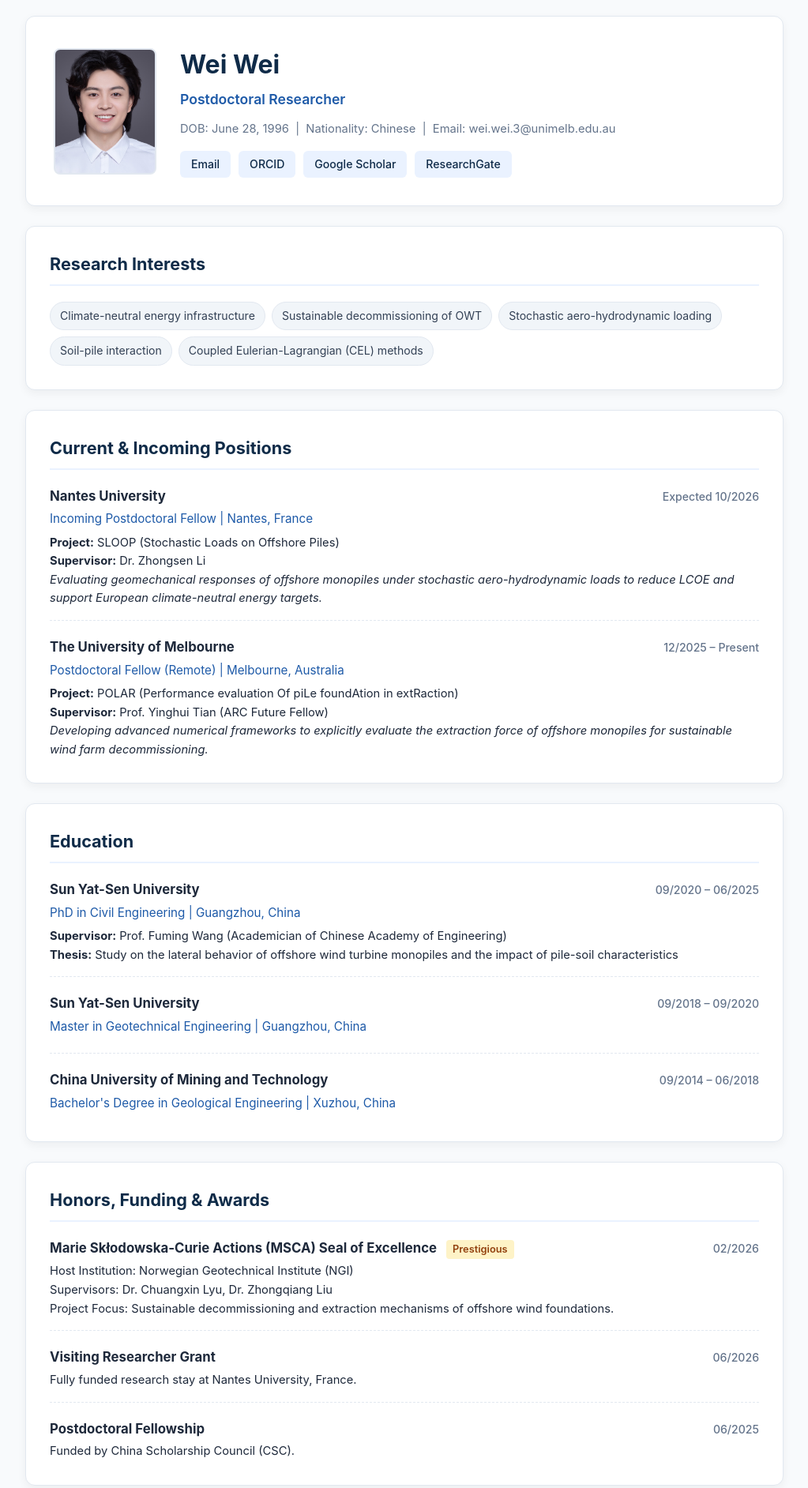
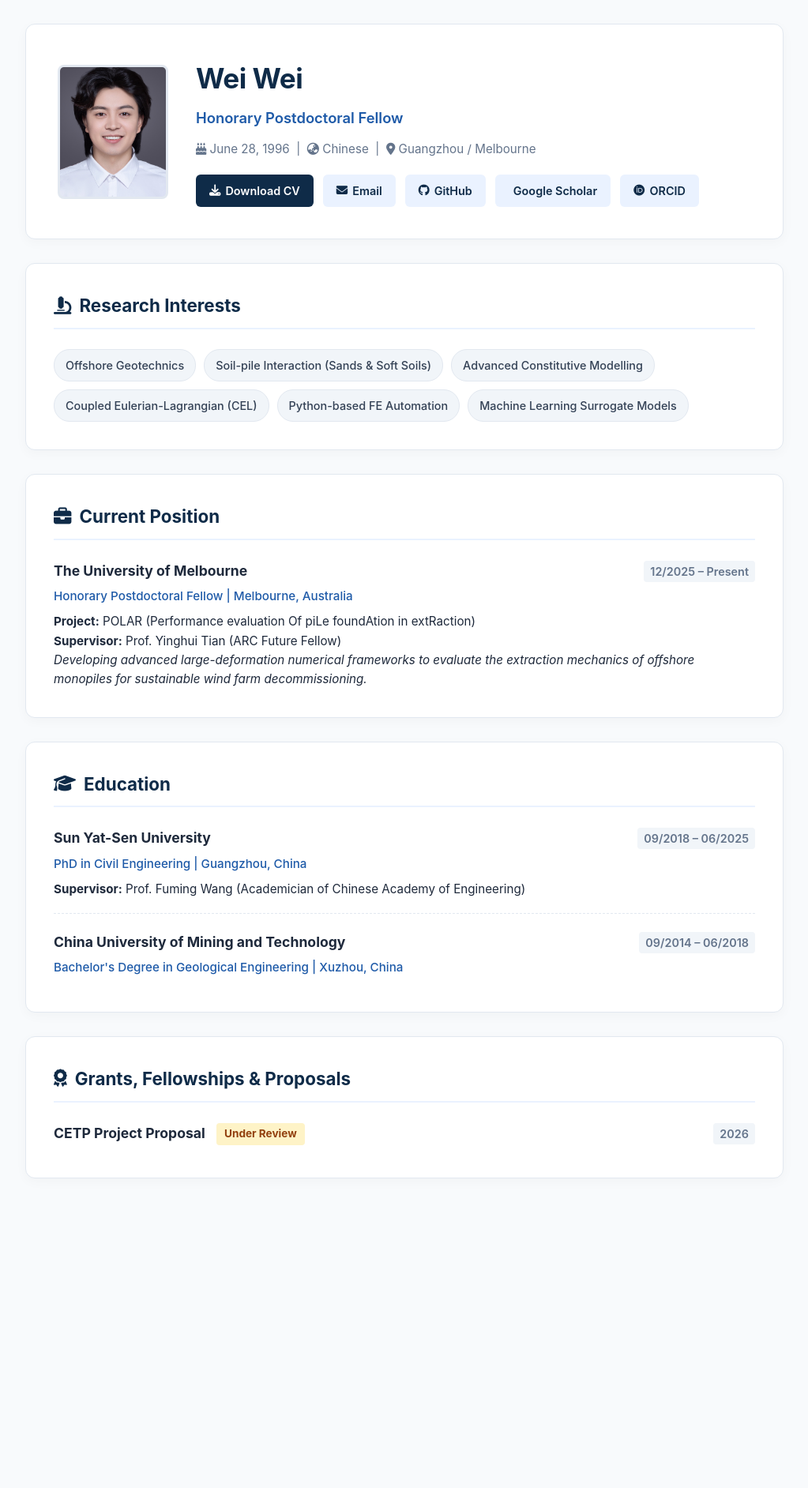
Before and after one commit to SalvatoreWei/weiwei-geotech.github.io, a plain HTML site: page index.html in a window 1280 px wide. Shown: the top 1884 px of the page at 79% size, without its empty margins (128-1151 px from the left). After the commit the page ends 1552 px from the top, so only its background shows below. Drawn offline with Linux system fonts and the light colour scheme.

Commit message:
Update index.html

```diff
--- a/index.html
+++ b/index.html
@@ -3,7 +3,9 @@
 <head>
     <meta charset="UTF-8">
     <meta name="viewport" content="width=device-width, initial-scale=1.0">
-    <title>Wei Wei - Academic Profile & Research Website</title>
+    <title>Wei Wei - Academic Profile & Research</title>
+    <!-- 引入 FontAwesome 图标库 -->
+    <link rel="stylesheet" href="https://cdnjs.cloudflare.com/ajax/libs/font-awesome/6.4.0/css/all.min.css">
     <style>
         :root {
             --primary-color: #0f2b48;
@@ -15,6 +17,7 @@
             --text-main: #1e293b;
             --text-muted: #64748b;
             --border-color: #e2e8f0;
+            --highlight-btn: #dc2626;
         }
 
         * {
@@ -28,7 +31,7 @@
             line-height: 1.6;
             color: var(--text-main);
             background-color: var(--bg-color);
-            padding: 20px;
+            padding: 30px 20px;
         }
 
         .container {
@@ -39,62 +42,71 @@
         /* Profile Header */
         .profile-card {
             background: var(--card-bg);
-            padding: 35px;
+            padding: 40px;
             border-radius: 12px;
-            box-shadow: 0 4px 12px rgba(0,0,0,0.05);
+            box-shadow: 0 4px 15px rgba(0,0,0,0.03);
             display: flex;
-            gap: 30px;
+            gap: 35px;
             align-items: center;
-            margin-bottom: 25px;
+            margin-bottom: 30px;
             border: 1px solid var(--border-color);
+            transition: transform 0.3s ease;
+        }
+
+        .profile-card:hover {
+            transform: translateY(-2px);
+            box-shadow: 0 8px 25px rgba(0,0,0,0.06);
         }
 
         .avatar {
-            width: 130px;
-            height: 160px;
+            width: 140px;
+            height: 170px;
             object-fit: cover;
             border-radius: 8px;
-            border: 2px solid var(--border-color);
+            border: 3px solid var(--border-color);
             background-color: #e2e8f0;
             flex-shrink: 0;
         }
 
         .profile-info h1 {
-            font-size: 2rem;
+            font-size: 2.2rem;
             color: var(--primary-color);
-            margin-bottom: 5px;
+            margin-bottom: 8px;
+            letter-spacing: -0.5px;
         }
 
         .profile-info .title {
-            font-size: 1.1rem;
+            font-size: 1.15rem;
             font-weight: 600;
             color: var(--accent-color);
             margin-bottom: 12px;
         }
 
         .meta-list {
-            font-size: 0.92rem;
+            font-size: 0.95rem;
             color: var(--text-muted);
-            margin-bottom: 15px;
+            margin-bottom: 20px;
         }
 
         .links-group {
             display: flex;
             flex-wrap: wrap;
-            gap: 10px;
+            gap: 12px;
         }
 
         .link-btn {
             display: inline-flex;
             align-items: center;
-            padding: 6px 14px;
+            gap: 6px;
+            padding: 8px 16px;
             border-radius: 6px;
             background: var(--badge-bg);
             color: var(--badge-text);
             text-decoration: none;
-            font-size: 0.88rem;
-            font-weight: 500;
+            font-size: 0.9rem;
+            font-weight: 600;
             transition: all 0.2s;
+            border: 1px solid transparent;
         }
 
         .link-btn:hover {
@@ -102,31 +114,45 @@
             color: #fff;
         }
 
+        .link-btn.primary {
+            background: var(--primary-color);
+            color: #fff;
+        }
+
+        .link-btn.primary:hover {
+            background: var(--accent-color);
+        }
+
         /* Section Layout */
         .section {
             background: var(--card-bg);
-            padding: 30px;
+            padding: 35px;
             border-radius: 12px;
-            box-shadow: 0 4px 12px rgba(0,0,0,0.05);
-            margin-bottom: 25px;
+            box-shadow: 0 4px 15px rgba(0,0,0,0.03);
+            margin-bottom: 30px;
             border: 1px solid var(--border-color);
+            transition: transform 0.3s ease;
+        }
+
+        .section:hover {
+            transform: translateY(-2px);
         }
 
         .section-title {
-            font-size: 1.35rem;
+            font-size: 1.4rem;
             color: var(--primary-color);
             border-bottom: 2px solid var(--badge-bg);
-            padding-bottom: 8px;
-            margin-bottom: 20px;
+            padding-bottom: 10px;
+            margin-bottom: 25px;
             display: flex;
             align-items: center;
-            justify-content: space-between;
+            gap: 10px;
         }
 
         /* Experience & Education Item */
         .item {
-            margin-bottom: 20px;
-            padding-bottom: 15px;
+            margin-bottom: 22px;
+            padding-bottom: 18px;
             border-bottom: 1px dashed var(--border-color);
         }
 
@@ -140,58 +166,72 @@
             display: flex;
             justify-content: space-between;
             align-items: baseline;
-            margin-bottom: 4px;
+            margin-bottom: 6px;
         }
 
         .item-title {
             font-weight: 700;
-            font-size: 1.05rem;
+            font-size: 1.1rem;
             color: var(--text-main);
         }
 
         .item-date {
-            font-size: 0.88rem;
+            font-size: 0.9rem;
             color: var(--text-muted);
-            font-weight: 500;
+            font-weight: 600;
+            background: #f1f5f9;
+            padding: 2px 8px;
+            border-radius: 4px;
         }
 
         .item-sub {
             font-size: 0.95rem;
             color: var(--accent-color);
-            margin-bottom: 6px;
+            margin-bottom: 8px;
+            font-weight: 500;
         }
 
         .item-desc {
-            font-size: 0.92rem;
+            font-size: 0.95rem;
             color: var(--text-main);
+            line-height: 1.6;
         }
 
-        /* Highlight Cards for Awards */
+        /* Highlight Cards for Awards & Software */
         .award-badge {
             display: inline-block;
             background-color: #fef3c7;
             color: #92400e;
-            padding: 2px 8px;
+            padding: 3px 10px;
             border-radius: 4px;
-            font-size: 0.8rem;
-            font-weight: 600;
-            margin-left: 8px;
+            font-size: 0.85rem;
+            font-weight: 700;
+            margin-left: 10px;
+            vertical-align: middle;
         }
 
         /* Tags for Skills */
         .tag-group {
             display: flex;
             flex-wrap: wrap;
-            gap: 8px;
+            gap: 10px;
         }
 
         .tag {
             background-color: #f1f5f9;
             color: #334155;
-            padding: 6px 12px;
+            padding: 8px 14px;
             border-radius: 20px;
-            font-size: 0.88rem;
+            font-size: 0.9rem;
+            font-weight: 500;
             border: 1px solid #e2e8f0;
+            transition: all 0.2s;
+        }
+
+        .tag:hover {
+            background-color: var(--badge-bg);
+            color: var(--accent-color);
+            border-color: var(--accent-color);
         }
 
         /* Publications List */
@@ -200,28 +240,46 @@
         }
 
         .pub-item {
-            margin-bottom: 14px;
-            font-size: 0.93rem;
-            line-height: 1.5;
+            margin-bottom: 16px;
+            font-size: 0.95rem;
+            line-height: 1.6;
+            padding-left: 1.5rem;
+            position: relative;
+        }
+
+        .pub-item::before {
+            content: "\f02d";
+            font-family: "Font Awesome 6 Free";
+            font-weight: 900;
+            position: absolute;
+            left: 0;
+            color: var(--accent-color);
+        }
+
+        .pub-item.patent::before {
+            content: "\f0eb"; /* Lightbulb icon for patents */
         }
 
         .pub-item a {
             color: var(--accent-color);
             text-decoration: none;
+            font-weight: 600;
         }
 
         .pub-item a:hover {
             text-decoration: underline;
         }
 
-        @media (max-width: 640px) {
+        @media (max-width: 768px) {
             .profile-card {
                 flex-direction: column;
                 text-align: center;
+                padding: 30px 20px;
             }
             .item-header {
                 flex-direction: column;
                 align-items: flex-start;
+                gap: 5px;
             }
             .links-group {
                 justify-content: center;
@@ -233,87 +291,71 @@
 
 <div class="container">
 
+    <!-- Profile Header -->
     <div class="profile-card">
-        <img src="photo.jpg" alt="Wei Wei" class="avatar" onerror="this.src='https://via.placeholder.com/130x160?text=Wei+Wei'">
+        <img src="photo.jpg" alt="Wei Wei" class="avatar" onerror="this.src='https://via.placeholder.com/140x170?text=Wei+Wei'">
         <div class="profile-info">
             <h1>Wei Wei</h1>
-            <div class="title">Postdoctoral Researcher</div>
+            <div class="title">Honorary Postdoctoral Fellow</div>
             <div class="meta-list">
-                DOB: June 28, 1996 &nbsp;|&nbsp; Nationality: Chinese &nbsp;|&nbsp; Email: wei.wei.3@unimelb.edu.au
+                <i class="fa-solid fa-cake-candles"></i> June 28, 1996 &nbsp;|&nbsp;
+                <i class="fa-solid fa-earth-asia"></i> Chinese &nbsp;|&nbsp;
+                <i class="fa-solid fa-location-dot"></i> Guangzhou / Melbourne
             </div>
             <div class="links-group">
-                <a href="mailto:wei.wei.3@unimelb.edu.au" class="link-btn">Email</a>
-                <a href="https://orcid.org/0009-0002-4076-4948" target="_blank" class="link-btn">ORCID</a>
-                <a href="https://scholar.google.com/citations?user=DBySXhAAAAAJ&hl=en" target="_blank" class="link-btn">Google Scholar</a>
-                <a href="https://www.researchgate.net/profile/Wei-Wei-239" target="_blank" class="link-btn">ResearchGate</a>
+                <!-- 核心按钮高亮 -->
+                <a href="CV_Wei_Wei.pdf" target="_blank" class="link-btn primary"><i class="fa-solid fa-download"></i> Download CV</a>
+                <a href="mailto:wei.wei.3@unimelb.edu.au" class="link-btn"><i class="fa-solid fa-envelope"></i> Email</a>
+                <a href="https://github.com/salvatorewei" target="_blank" class="link-btn"><i class="fa-brands fa-github"></i> GitHub</a>
+                <a href="https://scholar.google.com/citations?user=DBySXhAAAAAJ&hl=en" target="_blank" class="link-btn"><i class="fa-brands fa-google-scholar"></i> Google Scholar</a>
+                <a href="https://orcid.org/0009-0002-4076-4948" target="_blank" class="link-btn"><i class="fa-brands fa-orcid"></i> ORCID</a>
             </div>
         </div>
     </div>
 
+    <!-- Research Interests -->
     <div class="section">
-        <h2 class="section-title">Research Interests</h2>
+        <h2 class="section-title"><i class="fa-solid fa-microscope"></i> Research Interests</h2>
         <div class="tag-group">
-            <span class="tag">Climate-neutral energy infrastructure</span>
-            <span class="tag">Sustainable decommissioning of OWT</span>
-            <span class="tag">Stochastic aero-hydrodynamic loading</span>
-            <span class="tag">Soil-pile interaction</span>
-            <span class="tag">Coupled Eulerian-Lagrangian (CEL) methods</span>
+            <span class="tag">Offshore Geotechnics</span>
+            <span class="tag">Soil-pile Interaction (Sands & Soft Soils)</span>
+            <span class="tag">Advanced Constitutive Modelling</span>
+            <span class="tag">Coupled Eulerian-Lagrangian (CEL)</span>
+            <span class="tag">Python-based FE Automation</span>
+            <span class="tag">Machine Learning Surrogate Models</span>
         </div>
     </div>
 
+    <!-- Current Position -->
     <div class="section">
-        <h2 class="section-title">Current & Incoming Positions</h2>
-
-        <div class="item">
-            <div class="item-header">
-                <span class="item-title">Nantes University</span>
-                <span class="item-date">Expected 10/2026</span>
-            </div>
-            <div class="item-sub">Incoming Postdoctoral Fellow | Nantes, France</div>
-            <div class="item-desc">
-                <strong>Project:</strong> SLOOP (Stochastic Loads on Offshore Piles)<br>
-                <strong>Supervisor:</strong> Dr. Zhongsen Li<br>
-                <em>Evaluating geomechanical responses of offshore monopiles under stochastic aero-hydrodynamic loads to reduce LCOE and support European climate-neutral energy targets.</em>
-            </div>
-        </div>
-
+        <h2 class="section-title"><i class="fa-solid fa-briefcase"></i> Current Position</h2>
         <div class="item">
             <div class="item-header">
                 <span class="item-title">The University of Melbourne</span>
                 <span class="item-date">12/2025 – Present</span>
             </div>
-            <div class="item-sub">Postdoctoral Fellow (Remote) | Melbourne, Australia</div>
+            <div class="item-sub">Honorary Postdoctoral Fellow | Melbourne, Australia</div>
             <div class="item-desc">
                 <strong>Project:</strong> POLAR (Performance evaluation Of piLe foundAtion in extRaction)<br>
                 <strong>Supervisor:</strong> Prof. Yinghui Tian (ARC Future Fellow)<br>
-                <em>Developing advanced numerical frameworks to explicitly evaluate the extraction force of offshore monopiles for sustainable wind farm decommissioning.</em>
+                <em>Developing advanced large-deformation numerical frameworks to evaluate the extraction mechanics of offshore monopiles for sustainable wind farm decommissioning.</em>
             </div>
         </div>
     </div>
 
+    <!-- Education -->
     <div class="section">
-        <h2 class="section-title">Education</h2>
-
+        <h2 class="section-title"><i class="fa-solid fa-graduation-cap"></i> Education</h2>
         <div class="item">
             <div class="item-header">
                 <span class="item-title">Sun Yat-Sen University</span>
-                <span class="item-date">09/2020 – 06/2025</span>
+                <span class="item-date">09/2018 – 06/2025</span>
             </div>
             <div class="item-sub">PhD in Civil Engineering | Guangzhou, China</div>
             <div class="item-desc">
-                <strong>Supervisor:</strong> Prof. Fuming Wang (Academician of Chinese Academy of Engineering)<br>
-                <strong>Thesis:</strong> Study on the lateral behavior of offshore wind turbine monopiles and the impact of pile-soil characteristics
+                <strong>Supervisor:</strong> Prof. Fuming Wang (Academician of Chinese Academy of Engineering)
             </div>
         </div>
-
-        <div class="item">
-            <div class="item-header">
-                <span class="item-title">Sun Yat-Sen University</span>
-                <span class="item-date">09/2018 – 09/2020</span>
-            </div>
-            <div class="item-sub">Master in Geotechnical Engineering | Guangzhou, China</div>
-        </div>
-
         <div class="item">
             <div class="item-header">
                 <span class="item-title">China University of Mining and Technology</span>
@@ -323,120 +365,13 @@
         </div>
     </div>
 
+    <!-- Grants & Fellowships (更新了名字) -->
     <div class="section">
-        <h2 class="section-title">Honors, Funding & Awards</h2>
+        <h2 class="section-title"><i class="fa-solid fa-award"></i> Grants, Fellowships & Proposals</h2>
 
         <div class="item">
             <div class="item-header">
-                <span class="item-title">Marie Skłodowska-Curie Actions (MSCA) Seal of Excellence <span class="award-badge">Prestigious</span></span>
-                <span class="item-date">02/2026</span>
+                <span class="item-title">CETP Project Proposal <span class="award-badge">Under Review</span></span>
+                <span class="item-date">2026</span>
             </div>
             <div class="item-desc">
-                Host Institution: Norwegian Geotechnical Institute (NGI)<br>
-                Supervisors: Dr. Chuangxin Lyu, Dr. Zhongqiang Liu<br>
-                Project Focus: Sustainable decommissioning and extraction mechanisms of offshore wind foundations.
-            </div>
-        </div>
-
-        <div class="item">
-            <div class="item-header">
-                <span class="item-title">Visiting Researcher Grant</span>
-                <span class="item-date">06/2026</span>
-            </div>
-            <div class="item-desc">Fully funded research stay at Nantes University, France.</div>
-        </div>
-
-        <div class="item">
-            <div class="item-header">
-                <span class="item-title">Postdoctoral Fellowship</span>
-                <span class="item-date">06/2025</span>
-            </div>
-            <div class="item-desc">Funded by China Scholarship Council (CSC).</div>
-        </div>
-    </div>
-
-    <div class="section">
-        <h2 class="section-title">Key Research Projects</h2>
-
-        <div class="item">
-            <div class="item-header">
-                <span class="item-title">Marine Economic Development Program of Guangdong Province</span>
-                <span class="item-date">12/2023 – 12/2025</span>
-            </div>
-            <div class="item-desc">
-                Role: Designed and demonstrated scour protection systems using repurposed waste tires for monopiles (Total: €1,437,600).
-            </div>
-        </div>
-
-        <div class="item">
-            <div class="item-header">
-                <span class="item-title">Key-Area Research and Development Program of Guangdong Province</span>
-                <span class="item-date">09/2022 – Present</span>
-            </div>
-            <div class="item-desc">
-                Role: Field testing of seawater-soil heat transfer and soil deformation using fiber optic sensors (Total: €7,787,000).
-            </div>
-        </div>
-    </div>
-
-    <div class="section">
-        <h2 class="section-title">Publications & Patents</h2>
-
-        <h3 style="font-size: 1rem; color: var(--accent-color); margin-bottom: 10px;">Journal Articles & Conferences</h3>
-        <ul class="pub-list">
-            <li class="pub-item">
-                Fu, Z. Z., Qian, H. L., <strong>Wei, W.</strong>, Chu, X. X., Yang, F., Guo, C. C., Wang, F. M. (2025). An Informer-BiGRU-temporal attention multi-step wind speed prediction model based on spatial-temporal dimension denoising and combined VMD decomposition. <em>Energy</em>, 326, 136265. <a href="https://doi.org/10.1016/j.energy.2025.136265" target="_blank">[DOI]</a>
-            </li>
-            <li class="pub-item">
-                <strong>Wei, W.</strong>, Wang, F. M., Yang, F., Guo, C. C. (2024). Influence of soil and pile properties on the critical length of laterally loaded piles. <em>Applied Ocean Research</em>, 150, 104091. <a href="https://doi.org/10.1016/j.apor.2024.104091" target="_blank">[DOI]</a>
-            </li>
-            <li class="pub-item">
-                <strong>Wei, W.</strong>, Wang, F. M., Yang, F., Guo, C. C. (2025). Behavior of rigid and semi-rigid monopiles: a critical analysis of ultimate capacity. <em>5th ISFOG, Nantes.</em> <a href="https://www.issmge.org/uploads/publications/132/133/ISFOG2025-473.pdf" target="_blank">[PDF]</a>
-            </li>
-            <li class="pub-item">
-                <strong>Wei, W.</strong>, Wang, F. M., Yang, F., Guo, C. C. (2024). Influence of Soil and Pile Properties on the Critical and Rotation Length of Laterally Loaded Piles. <em>34th ISOPE, Rhodes.</em> <a href="https://onepetro.org/ISOPEIOPEC/proceedings-abstract/ISOPE24/546569" target="_blank">[Link]</a>
-            </li>
-        </ul>
-
-        <h3 style="font-size: 1rem; color: var(--accent-color); margin: 15px 0 10px 0;">Patents</h3>
-        <ul class="pub-list">
-            <li class="pub-item">
-                <strong>Wei, W.</strong>, Wang, F. M., Yang, F., Guo, C. C. (2025). <em>A leveling device and leveling method for offshore wind monopile foundations</em>. Chinese Patent Application No. 202510129443.9 (Pending).
-            </li>
-        </ul>
-    </div>
-
-    <div class="section">
-        <h2 class="section-title">Technical Skills</h2>
-        <p><strong>Numerical & Constitutive Modeling:</strong> <em>numgeo</em>, Abaqus (Standard/Explicit), CEL method, UMAT/VUMAT development.</p>
-        <p style="margin-top: 8px;"><strong>Programming & Scientific Tools:</strong> Python, MATLAB, Machine Learning (Surrogate Modeling), ParaView.</p>
-    </div>
-
-    <div class="section">
-        <h2 class="section-title">References</h2>
-        <div style="display: grid; grid-template-columns: repeat(auto-fit, minmax(250px, 1fr)); gap: 20px;">
-            <div>
-                <strong>Prof. Fuming Wang</strong><br>
-                <small>Academician of Chinese Academy of Engineering</small><br>
-                Sun Yat-Sen University<br>
-                <a href="mailto:wangfm@sysu.edu.cn">wangfm@sysu.edu.cn</a>
-            </div>
-            <div>
-                <strong>Prof. Yinghui Tian</strong><br>
-                <small>ARC Future Fellow</small><br>
-                The University of Melbourne<br>
-                <a href="mailto:yinghui.tian@unimelb.edu.au">yinghui.tian@unimelb.edu.au</a>
-            </div>
-            <div>
-                <strong>Dr. Zhongqiang Liu</strong><br>
-                <small>Principal Researcher</small><br>
-                Norwegian Geotechnical Institute (NGI)<br>
-                <a href="mailto:zhongqiang.liu@ngi.no">zhongqiang.liu@ngi.no</a>
-            </div>
-        </div>
-    </div>
-
-</div>
-
-</body>
-</html>
```
